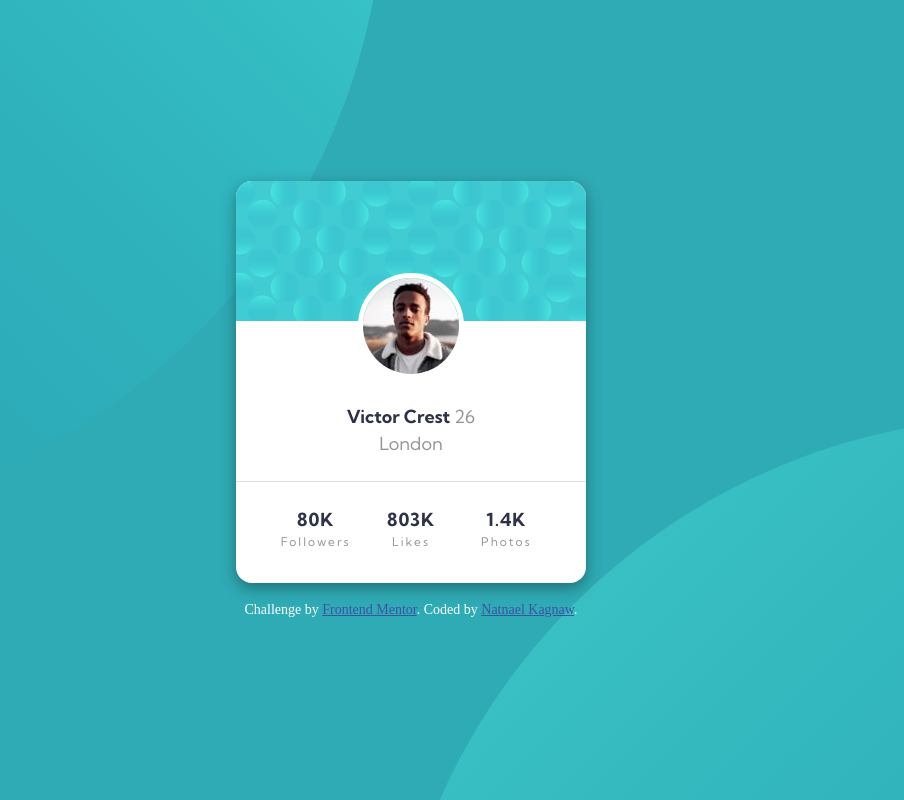
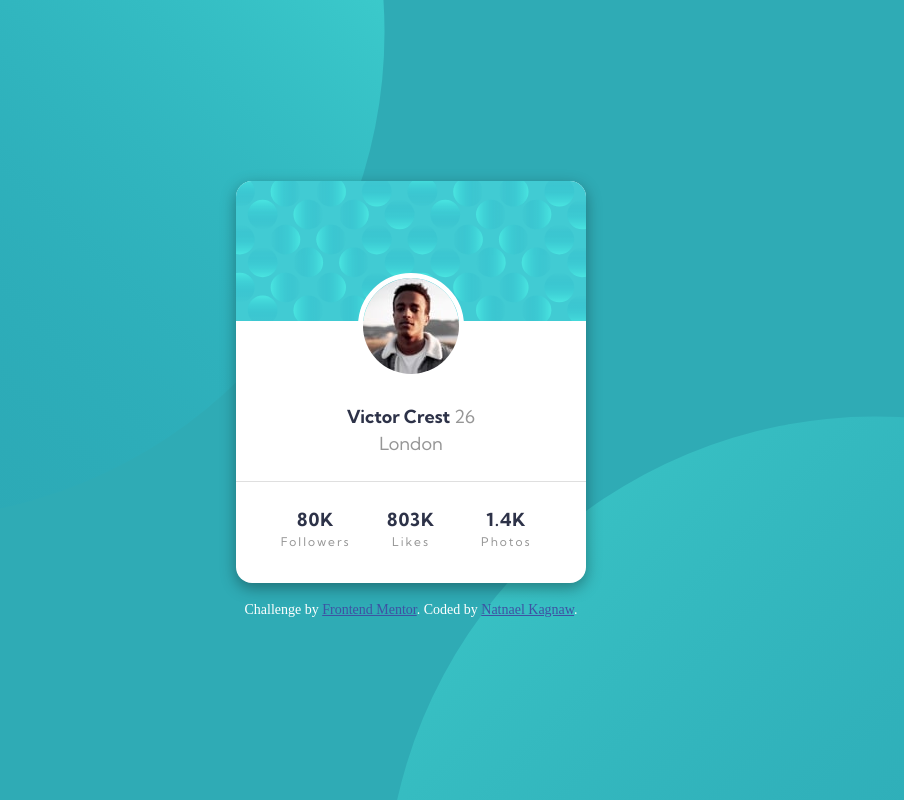
Before and after one commit to NatnaelSisay/profile-card-component-main, a plain HTML site: page index.html in a window 1280 px wide. Shown: the whole page, without its empty margins (229-1133 px from the left). Drawn offline with Linux system fonts and the light colour scheme.

Commit message:
removed background size

```diff
--- a/css/style.css
+++ b/css/style.css
@@ -35,7 +35,6 @@ body {
 	background-image: url(../images/bg-pattern-top.svg),
 		url(../images/bg-pattern-bottom.svg);
 	background-position: right 52vw bottom 35vh, left 48vw top 52vh;
-	background-size: 100%, 100%;
 	background-repeat: no-repeat;
 
 	background-color: hsl(var(--clr-primary-1-hsl), 0.9);
```
